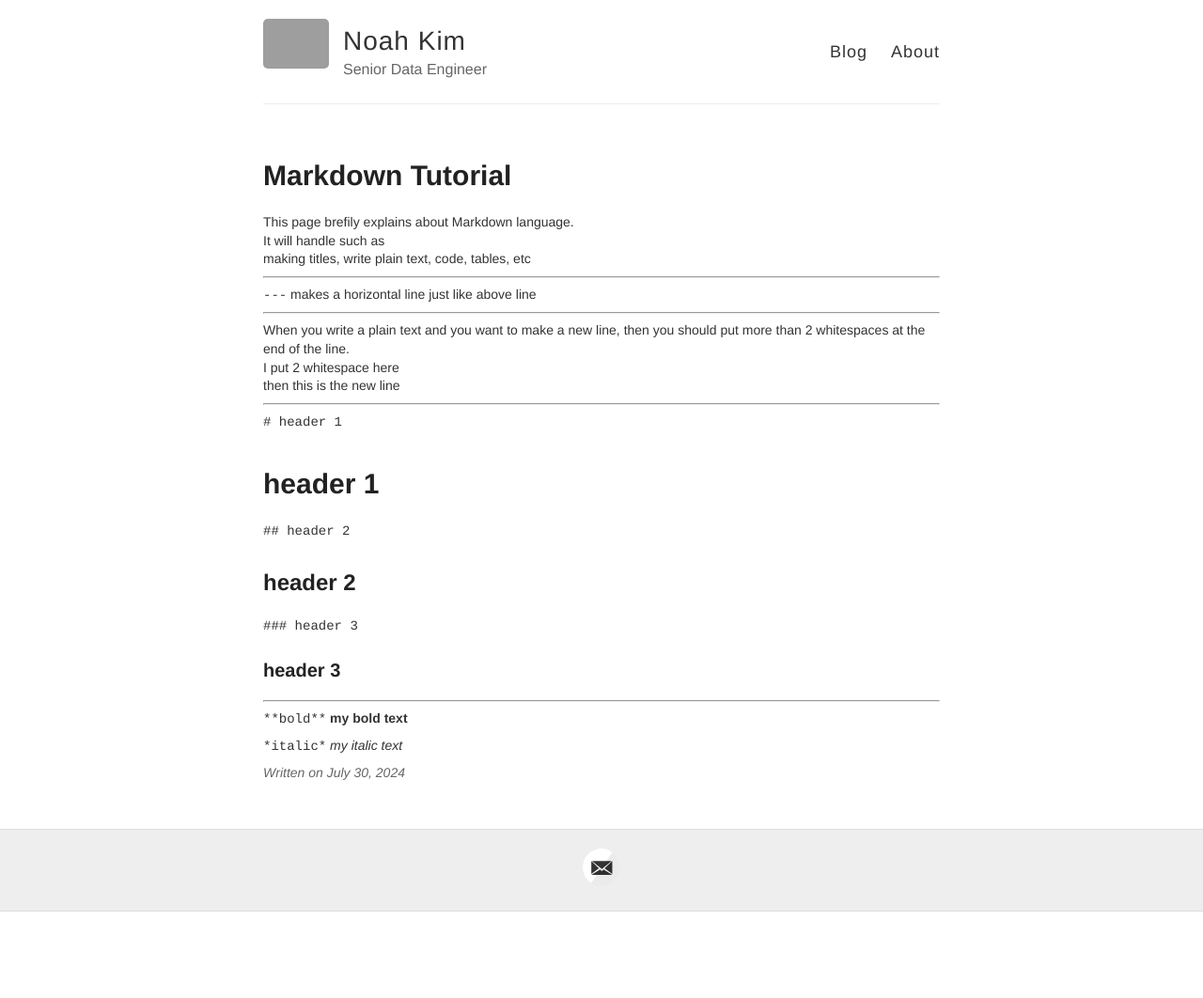
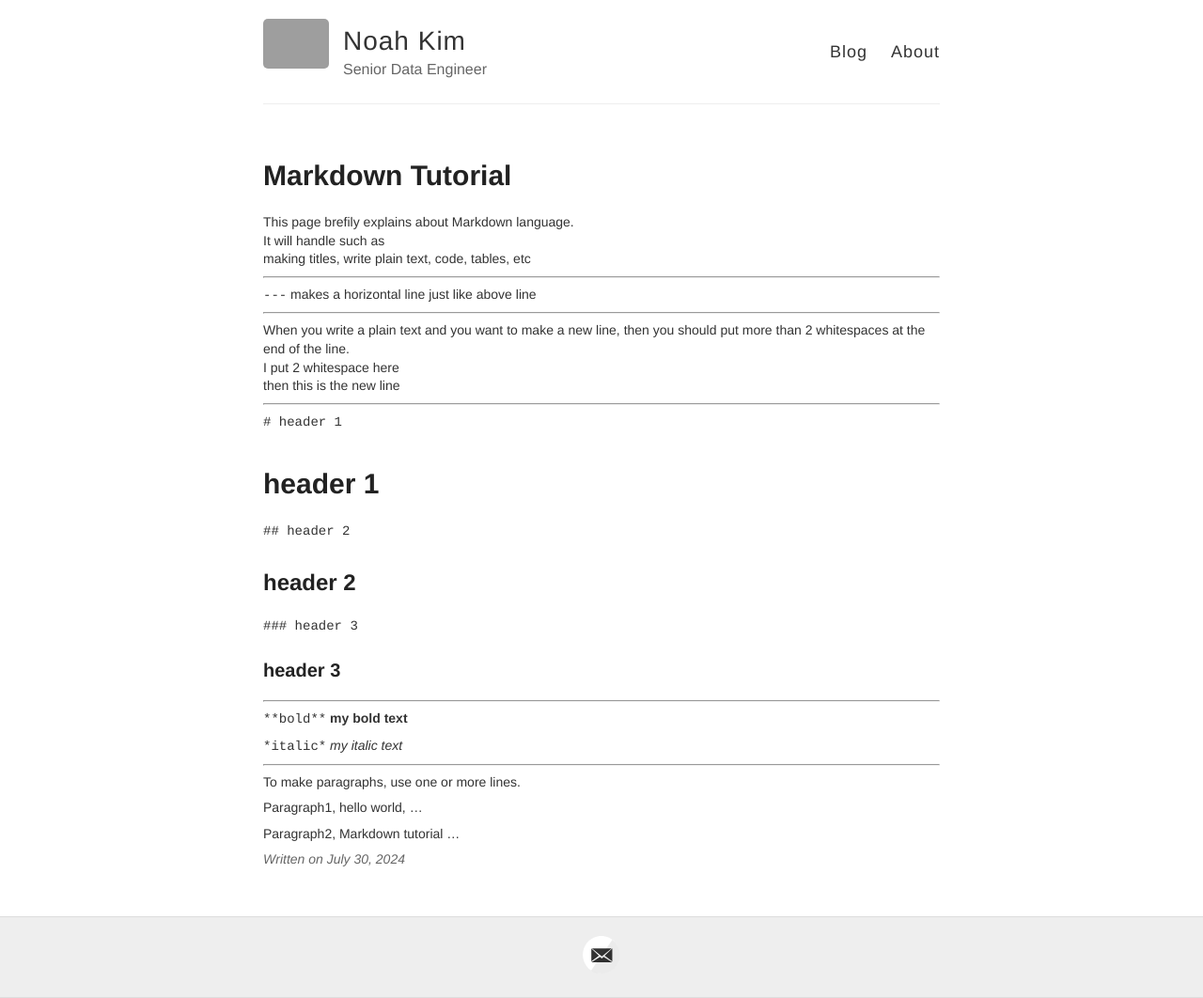
Before and after one commit to noahtjkim/noahtjkim.github.io, a Jekyll site: the page built from _posts/2024-07-30-Markdown-Tutorial.md, in a window 1280 px wide. Shown: the whole page at 94% size. Built offline with Jekyll 4.4.1, drawn with Linux system fonts in a browser that asks for light colours; our own code applies the rules of GitHub Pages for plain Markdown files; before the commit the page ends 970 px from its top, so only the background shows below that; grey boxes are pictures that could not be loaded.

Commit message:
Update 2024-07-30-Markdown-Tutorial.md

```diff
--- a/_posts/2024-07-30-Markdown-Tutorial.md
+++ b/_posts/2024-07-30-Markdown-Tutorial.md
@@ -26,3 +26,10 @@ then this is the new line
 
 `*italic*`
 *my italic text*
+
+---
+To make paragraphs, use one or more lines.
+
+Paragraph1, hello world, ...
+
+Paragraph2, Markdown tutorial ...
```
